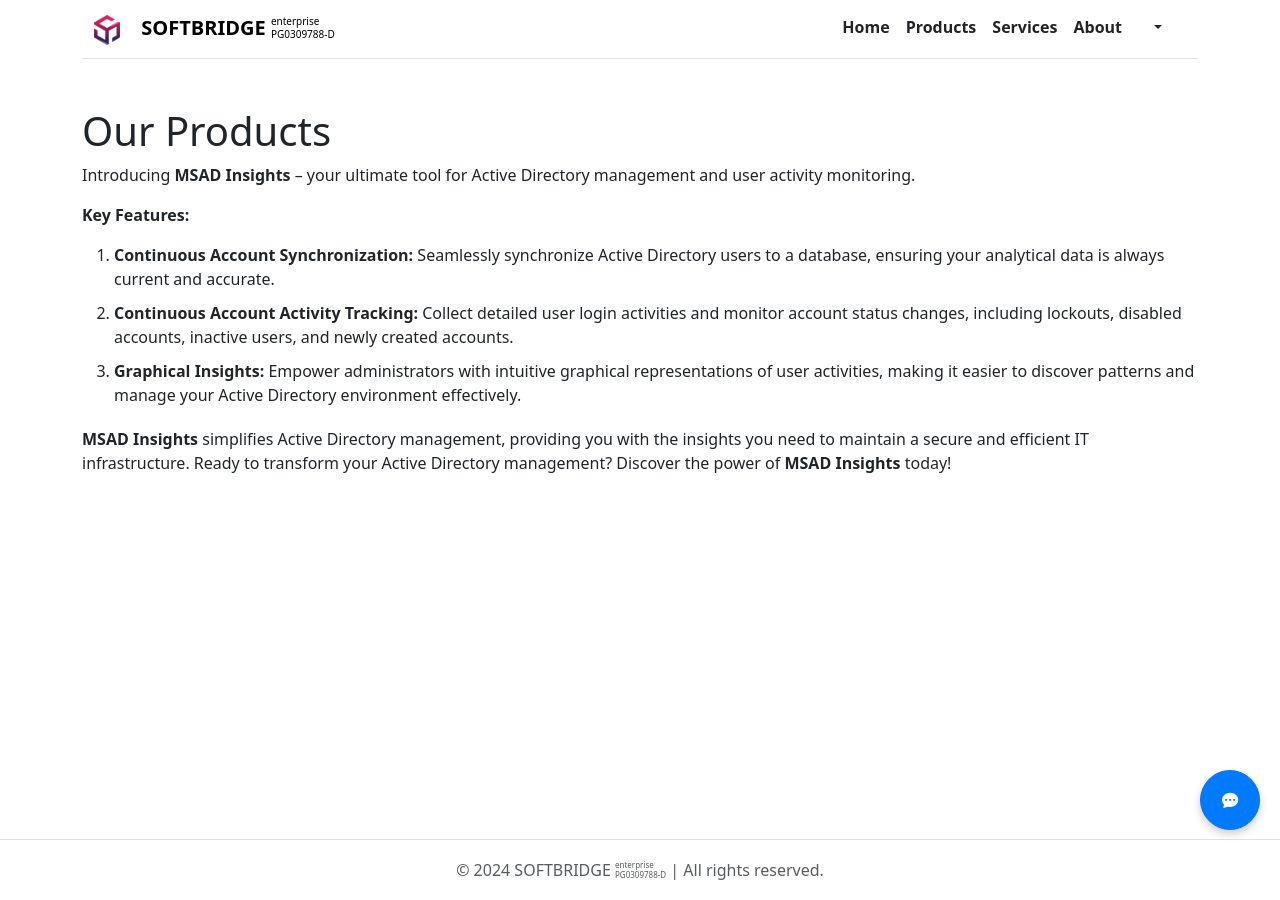
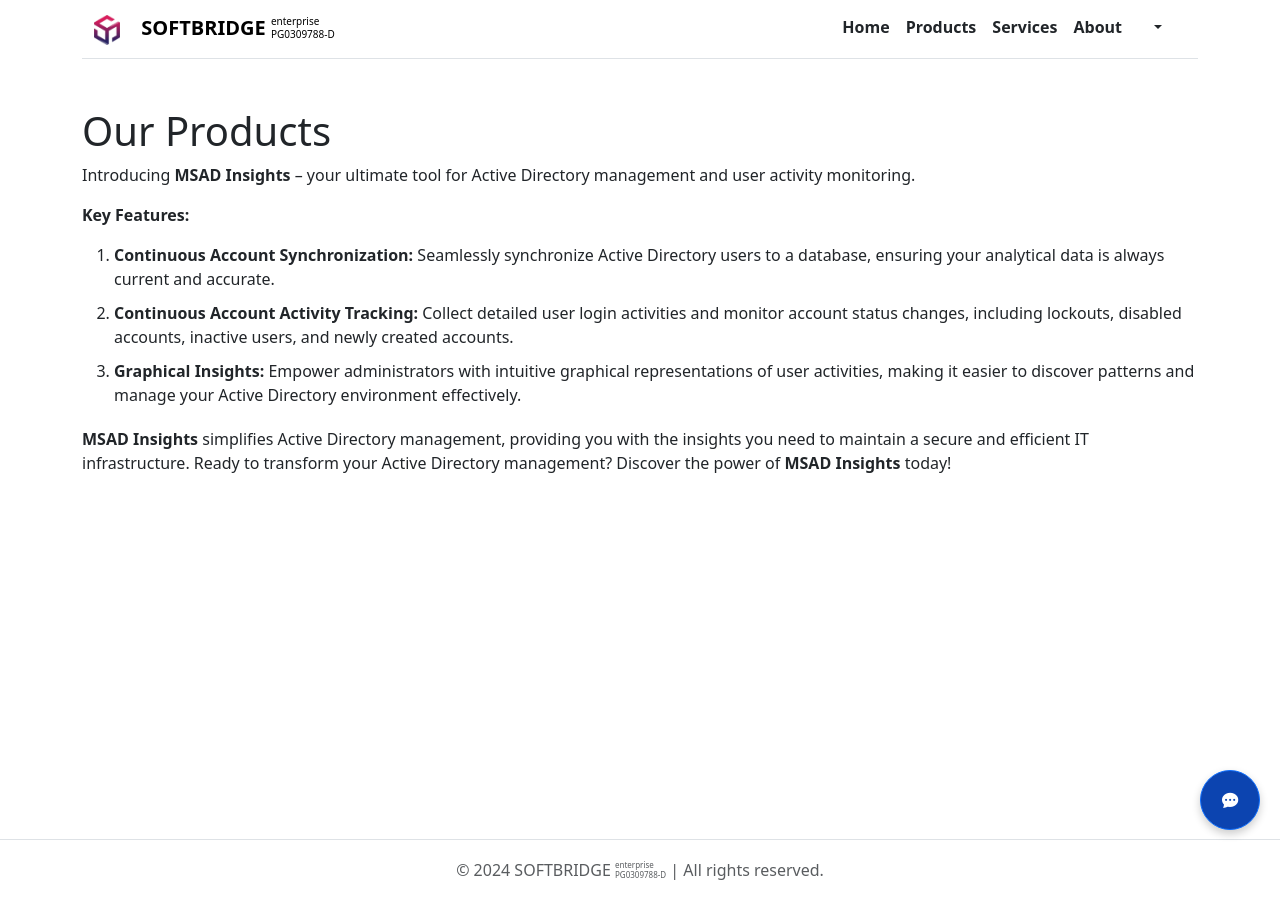
Before and after one commit to mfauziii/softbridge.github.io, a Jekyll site: the page built from products.md, in a window 1280 px wide. Built offline with Jekyll 4.4.1, drawn with Linux system fonts in a browser that asks for light colours; nearby versions of some CDN libraries.

Commit message:
Update cover.css

```diff
--- a/assets/css/cover.css
+++ b/assets/css/cover.css
@@ -50,7 +50,7 @@
     justify-content: center;
     box-shadow: 0 4px 8px rgba(0, 0, 0, 0.2);
     transition: transform 0.3s ease-in-out, box-shadow 0.3s ease-in-out;
-    background-color: #007bff;
+    background-color: #0c44b0;
     color: white;
 }
 
```
